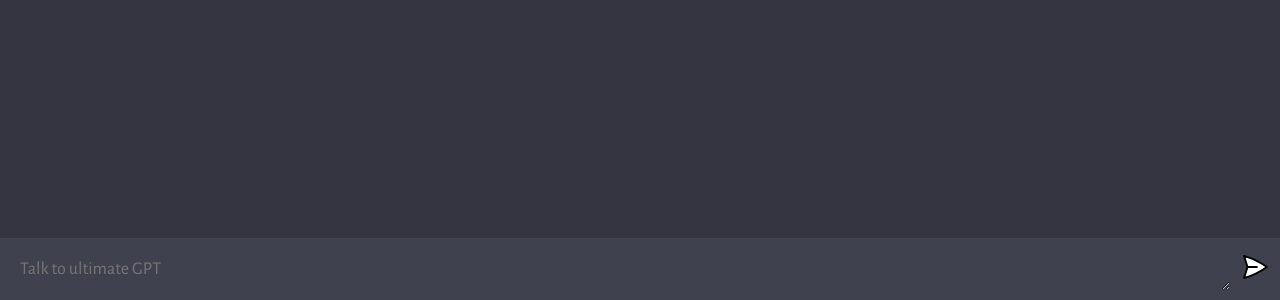
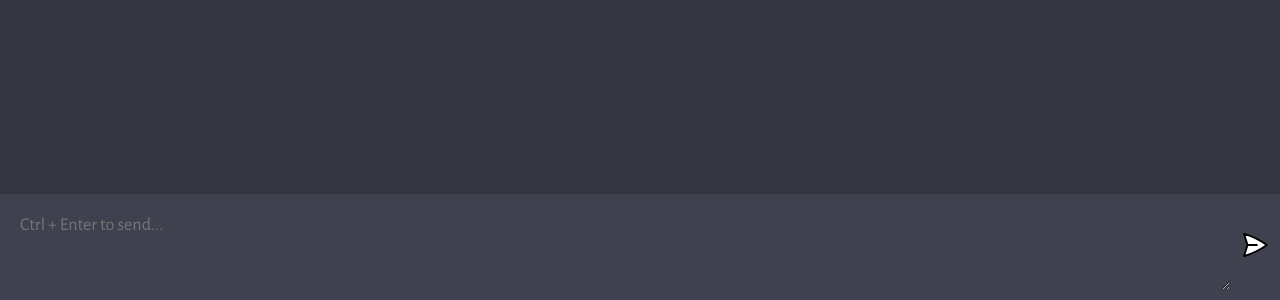
Before and after one commit to melonmusk2/UltimateGPT, a website built with Vite: page client/index.html in a window 1280 px wide. Shown: the part 500-800 px from the top of the page. Built offline with nearby package versions, Linux system fonts and the light colour scheme.

Commit message:
Update index.html

```diff
--- a/client/index.html
+++ b/client/index.html
@@ -4,7 +4,7 @@
     <meta charset="UTF-8" />
     <link rel="icon" type="image/svg+xml" href="favicon.ico" />
     <meta name="viewport" content="width=device-width, initial-scale=1.0" />
-    <title>Ultimate GPT - Your AI </title>
+    <title>My GPT</title>
     <link rel="stylesheet" href="style.css" />
   </head>
   <body>
@@ -12,7 +12,7 @@
       <div id="chat_container"></div>
 
       <form>
-        <textarea name="prompt" rows="1" cols="1" placeholder="Talk to ultimate GPT"></textarea>
+        <textarea name="message" rows="3" cols="1" placeholder="Ctrl + Enter to send..."></textarea>
         <button type="submit"><img src="assets/send.svg" alt="send" />
       </form>
     </div>
```
